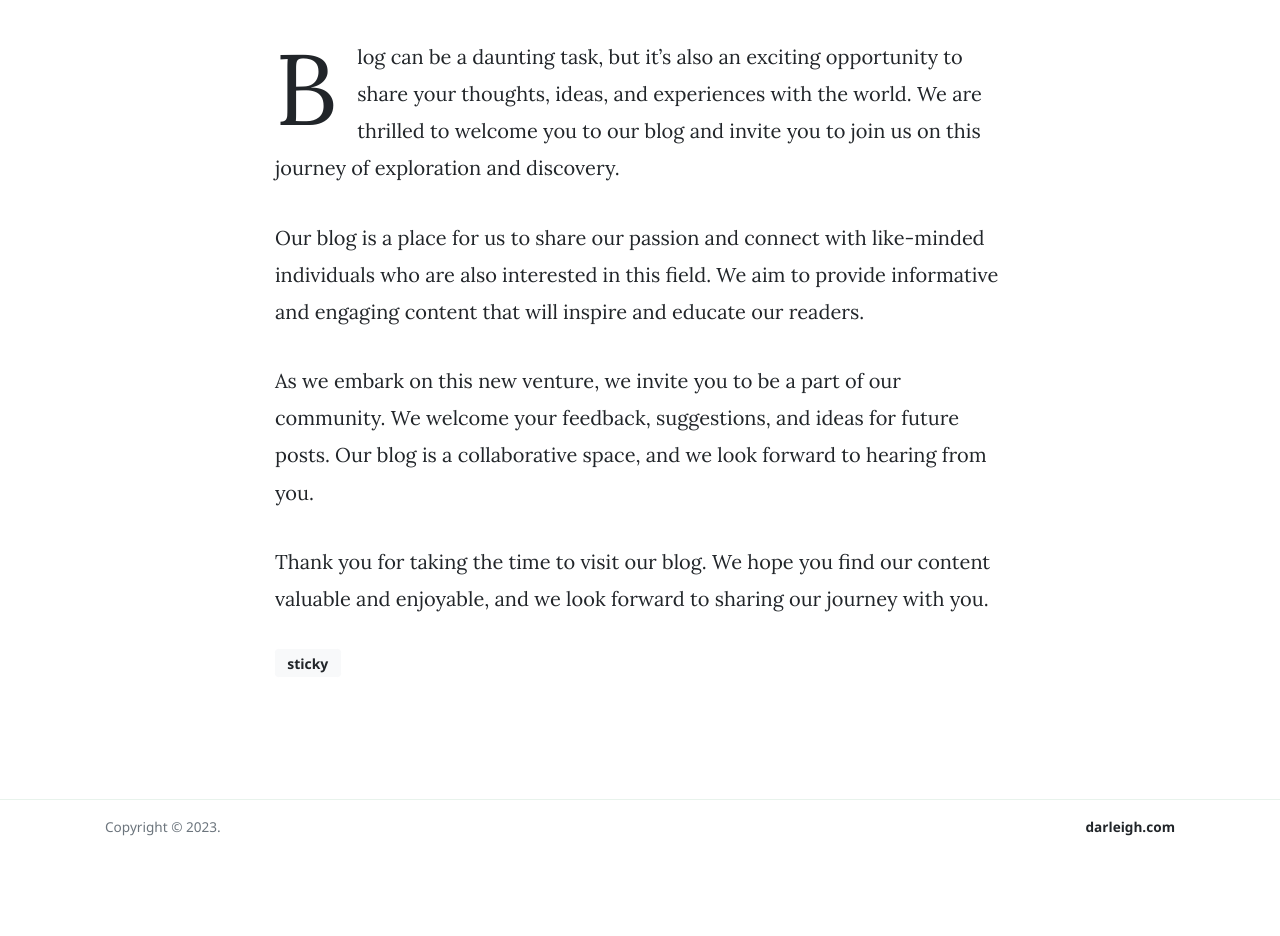
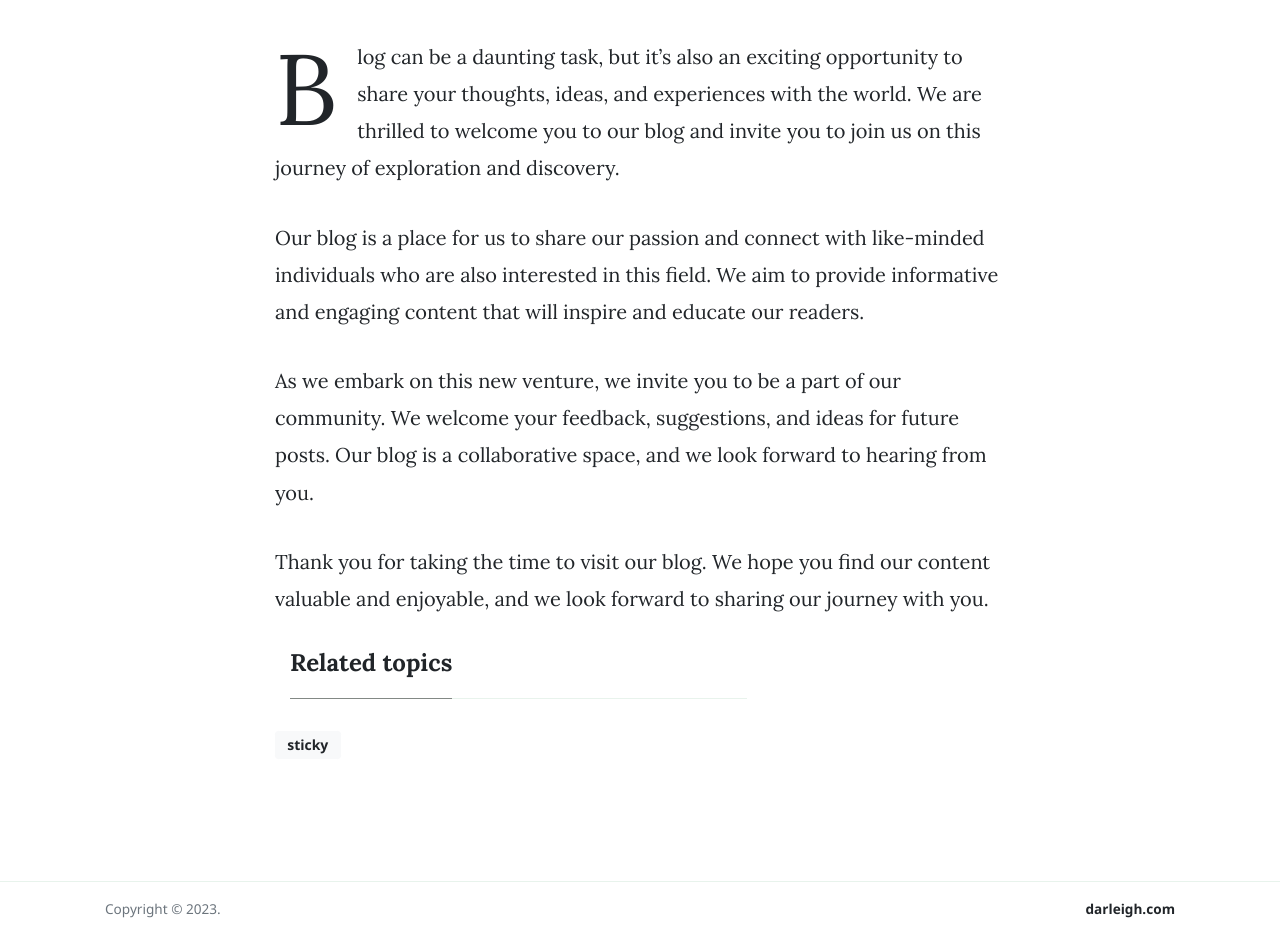
Before and after one commit to darleigh/blog, a Jekyll site: the page built from _posts/2023-02-25-the-first-words.md, in a window 1280 px wide and 1338 px high. Shown: the part 402-1338 px from the top of the window. Built offline with Jekyll 4.4.1, drawn with Linux system fonts in a browser that asks for light colours; nearby versions of some CDN libraries; comment, search, counter and statistics services are not loaded; grey boxes are pictures that could not be loaded.

Commit message:
Add related topic

```diff
--- a/_includes/sidebar-related.html
+++ b/_includes/sidebar-related.html
@@ -1,8 +1,15 @@
 <div class="sticky-top sticky-top-offset">
     <h4 class="font-weight-bold spanborder"><span>Related topics</span></h4>
     <ol class="list-featured">
-        {% for post in site.tags.featured %}
-            <li class="mb-4 col-lg-4">
+        {% assign current_tags = page.tags %}
+        {% assign first_posts = {} %}
+        {% for post in site.posts %}
+            {% assign post_tags = post.tags %}
+            {% if post_tags contains any current_tags %}
+                {% for tag in post_tags %}
+                    {% if current_tags contains tag %}
+                        {% unless first_posts[tag] %}
+                            {% capture first_posts_content %}<li class="mb-8">
                                 <span>
                                     <h6 class="font-weight-bold">
                                         <a href="{{site.baseurl}}{{ post.url }}" class="text-dark">{{ post.title }}</a>
@@ -15,7 +22,15 @@
                                         </span>
                                     </span>
                                 </span>
-            </li>
+                            </li>{% endcapture %}
+                            {% assign first_posts[tag] = first_posts_content %}
+                        {% endunless %}
+                    {% endif %}
+                {% endfor %}
+            {% endif %}
+        {% endfor %}
+        {% for post in first_posts %}
+        {{ first_posts[post] }}
     {% endfor %}
 </ol>
 </div>
--- a/_layouts/post.html
+++ b/_layouts/post.html
@@ -60,9 +60,9 @@
 			<article class="article-post">
 			{{ content }}
 				<!-- Can them cac bai viet lien quan -->
-				<!-- <div class="col-md-12 col-lg-8">
+				<div class="col-md-12 col-lg-8 col-sm-3">
 					{% include sidebar-related.html %}
-			 	</div>                 -->
+			 	</div>
 			</article>
 
 			<!-- Tags -->
```
Lines whose indentation alone changed are shown as unchanged.
